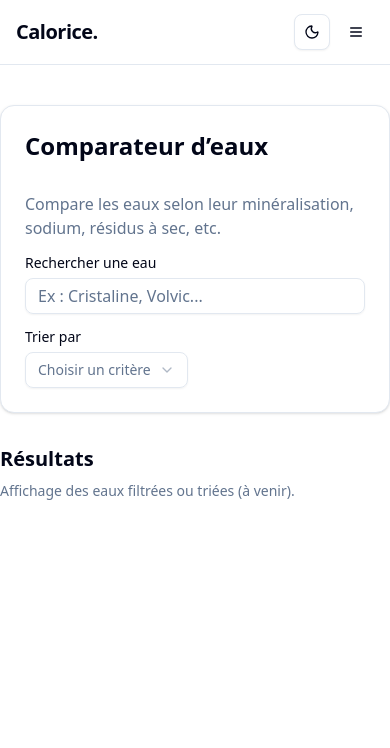
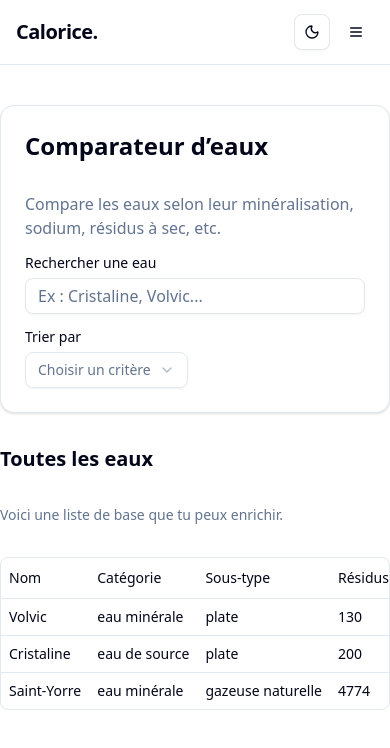
Before and after one commit to RichardFLW/Calorice, a Next.js app: page /eau in a window 390 px wide. Shown: the top 748 px of the page. Built offline with nearby package versions, Linux system fonts and the light colour scheme.

Commit message:
Add water table with subcategory distinction and responsive display

```diff
--- a/app/eau/page.tsx
+++ b/app/eau/page.tsx
@@ -1,6 +1,8 @@
 // app/eau/page.tsx
 "use client";
 
+import { waters } from "@/constants/waters";
+import { WaterTable } from "@/components/eau/water-table";
 import { Card, CardContent, CardHeader, CardTitle } from "@/components/ui/card";
 import { Input } from "@/components/ui/input";
 import { Label } from "@/components/ui/label";
@@ -51,13 +53,14 @@ export default function EauPage() {
         </CardContent>
       </Card>
 
+
+
       {/* 🧪 Espace pour la table ou la liste des eaux */}
-      <div className="space-y-2">
-        <h2 className="text-xl font-semibold">Résultats</h2>
+     <h2 className="text-xl font-semibold">Toutes les eaux</h2>
         <p className="text-sm text-muted-foreground">
-          Affichage des eaux filtrées ou triées (à venir).
+          Voici une liste de base que tu peux enrichir.
         </p>
+        <WaterTable data={waters} />
       </div>
-    </div>
   );
 }
--- /dev/null
+++ b/components/eau/water-table.tsx
@@ -0,0 +1,45 @@
+// components/eau/water-table.tsx
+"use client";
+
+import { WaterBrand } from "@/types/water";
+import {
+  Table,
+  TableBody,
+  TableCell,
+  TableHead,
+  TableHeader,
+  TableRow,
+} from "@/components/ui/table";
+
+export function WaterTable({ data }: { data: WaterBrand[] }) {
+  return (
+    <div className="overflow-auto rounded-md border">
+      <Table>
+        <TableHeader>
+          <TableRow>
+            <TableHead>Nom</TableHead>
+            <TableHead>Catégorie</TableHead>
+            <TableHead>Sous-type</TableHead>
+            <TableHead>Résidus à sec (mg/L)</TableHead>
+            <TableHead>Sodium (mg/L)</TableHead>
+            <TableHead>Calcium</TableHead>
+            <TableHead>Magnésium</TableHead>
+          </TableRow>
+        </TableHeader>
+        <TableBody>
+          {data.map((water) => (
+            <TableRow key={water.name}>
+              <TableCell className="font-medium">{water.name}</TableCell>
+              <TableCell>{water.category}</TableCell>
+              <TableCell>{water.subcategory}</TableCell>
+              <TableCell>{water.dryResidue ?? "–"}</TableCell>
+              <TableCell>{water.sodium ?? "–"}</TableCell>
+              <TableCell>{water.calcium ?? "–"}</TableCell>
+              <TableCell>{water.magnesium ?? "–"}</TableCell>
+            </TableRow>
+          ))}
+        </TableBody>
+      </Table>
+    </div>
+  );
+}
--- /dev/null
+++ b/components/ui/table.tsx
@@ -0,0 +1,116 @@
+"use client"
+
+import * as React from "react"
+
+import { cn } from "@/lib/utils"
+
+function Table({ className, ...props }: React.ComponentProps<"table">) {
+  return (
+    <div
+      data-slot="table-container"
+      className="relative w-full overflow-x-auto"
+    >
+      <table
+        data-slot="table"
+        className={cn("w-full caption-bottom text-sm", className)}
+        {...props}
+      />
+    </div>
+  )
+}
+
+function TableHeader({ className, ...props }: React.ComponentProps<"thead">) {
+  return (
+    <thead
+      data-slot="table-header"
+      className={cn("[&_tr]:border-b", className)}
+      {...props}
+    />
+  )
+}
+
+function TableBody({ className, ...props }: React.ComponentProps<"tbody">) {
+  return (
+    <tbody
+      data-slot="table-body"
+      className={cn("[&_tr:last-child]:border-0", className)}
+      {...props}
+    />
+  )
+}
+
+function TableFooter({ className, ...props }: React.ComponentProps<"tfoot">) {
+  return (
+    <tfoot
+      data-slot="table-footer"
+      className={cn(
+        "bg-muted/50 border-t font-medium [&>tr]:last:border-b-0",
+        className
+      )}
+      {...props}
+    />
+  )
+}
+
+function TableRow({ className, ...props }: React.ComponentProps<"tr">) {
+  return (
+    <tr
+      data-slot="table-row"
+      className={cn(
+        "hover:bg-muted/50 data-[state=selected]:bg-muted border-b transition-colors",
+        className
+      )}
+      {...props}
+    />
+  )
+}
+
+function TableHead({ className, ...props }: React.ComponentProps<"th">) {
+  return (
+    <th
+      data-slot="table-head"
+      className={cn(
+        "text-foreground h-10 px-2 text-left align-middle font-medium whitespace-nowrap [&:has([role=checkbox])]:pr-0 [&>[role=checkbox]]:translate-y-[2px]",
+        className
+      )}
+      {...props}
+    />
+  )
+}
+
+function TableCell({ className, ...props }: React.ComponentProps<"td">) {
+  return (
+    <td
+      data-slot="table-cell"
+      className={cn(
+        "p-2 align-middle whitespace-nowrap [&:has([role=checkbox])]:pr-0 [&>[role=checkbox]]:translate-y-[2px]",
+        className
+      )}
+      {...props}
+    />
+  )
+}
+
+function TableCaption({
+  className,
+  ...props
+}: React.ComponentProps<"caption">) {
+  return (
+    <caption
+      data-slot="table-caption"
+      className={cn("text-muted-foreground mt-4 text-sm", className)}
+      {...props}
+    />
+  )
+}
+
+export {
+  Table,
+  TableHeader,
+  TableBody,
+  TableFooter,
+  TableHead,
+  TableRow,
+  TableCell,
+  TableCaption,
+}
--- a/constants/water.ts
+++ b/constants/waters.ts
@@ -31,7 +31,7 @@ export const waters: WaterBrand[] = [
   {
     name: "Saint-Yorre",
     category: "eau minérale",
-    subcategory: "gazeuse",
+    subcategory: "gazeuse naturelle",
     sourceLocation: "Saint-Yorre (Allier)",
     pH: 6.1,
     dryResidue: 4774,
--- a/types/water.ts
+++ b/types/water.ts
@@ -2,11 +2,7 @@
 
 export type WaterCategory = "eau minérale" | "eau de source";
 
-export type WaterSubcategory =
-  | "plate"
-  | "gazeuse"
-  | "naturellement gazeuse"
-  | "gazéifiée";
+export type WaterSubcategory = "plate" | "gazeuse naturelle" | "gazéifiée";
 
 export type WaterBrand = {
   name: string;
```
